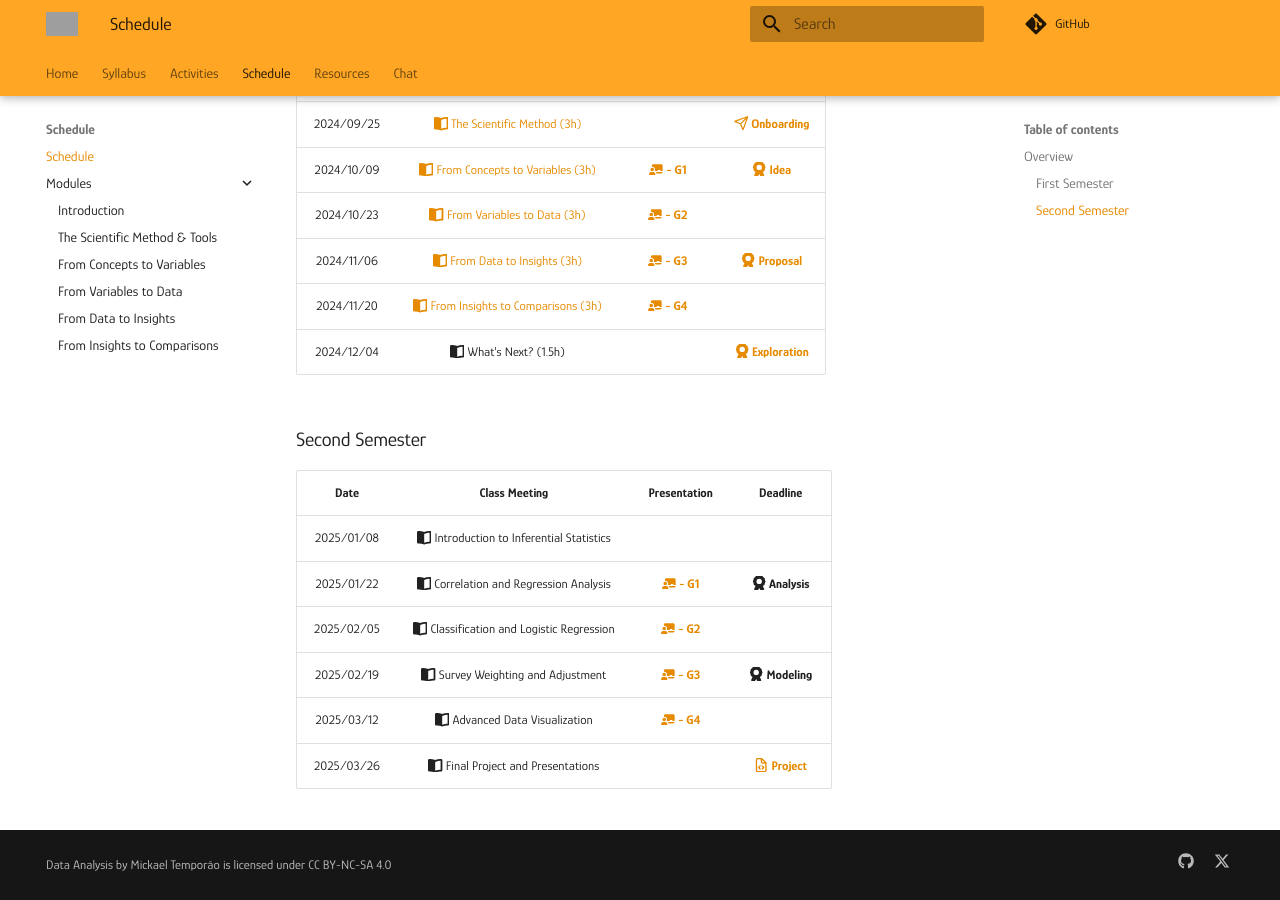
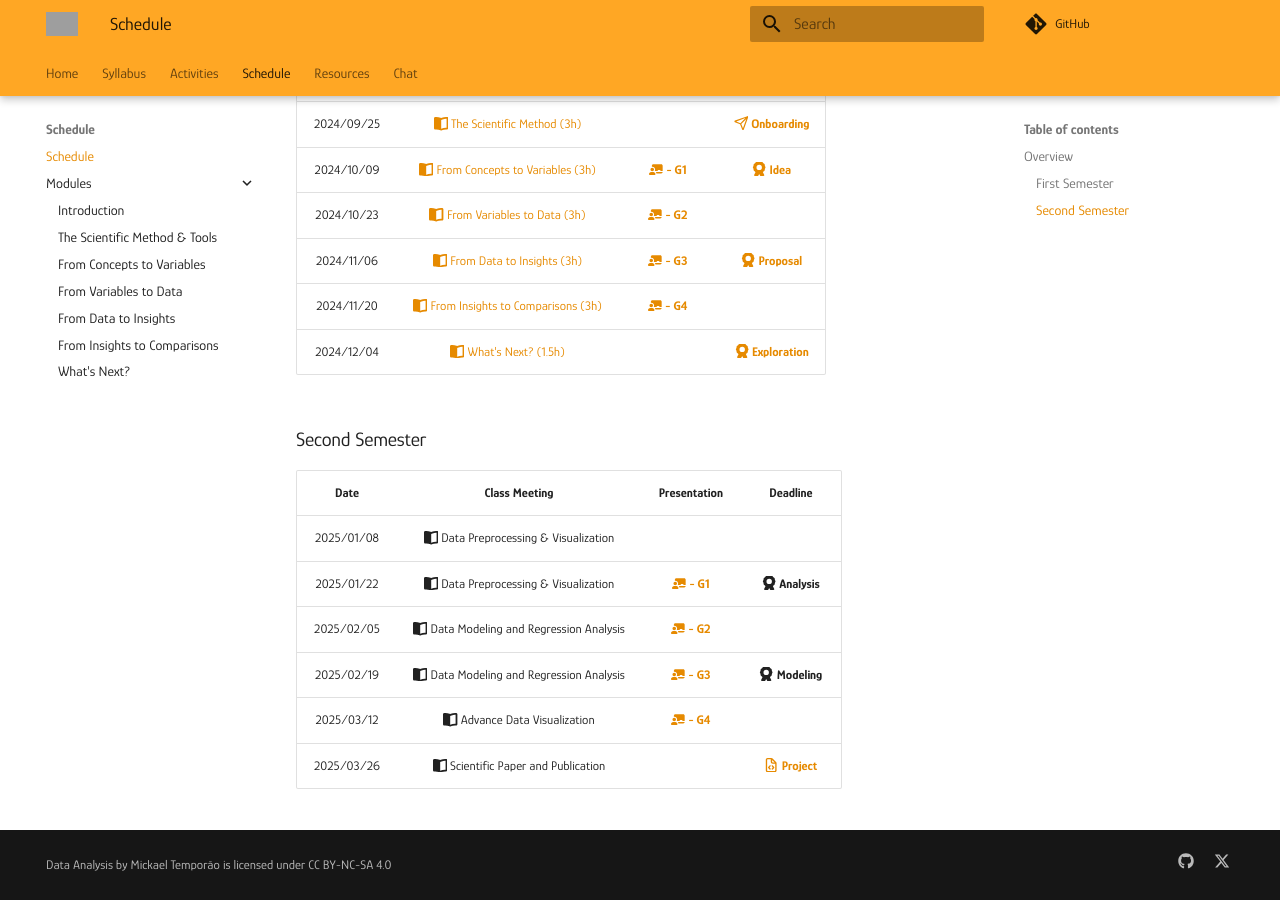
Before and after one commit to mickaeltemporao/data-analysis, an MkDocs documentation site: the page built from docs/schedule.md, in a window 1280 px wide and 900 px high, scrolled down 650 px. Built offline with MkDocs 1.6.1 and Material for MkDocs 9.7.7, drawn with Linux system fonts in a browser that asks for light colours; comment, search, counter and statistics services are not loaded; grey boxes are pictures that could not be loaded.

Commit message:
update course

```diff
--- a/docs/schedule.md
+++ b/docs/schedule.md
@@ -26,7 +26,7 @@ This schedule is an approximation, subject to change due needs of the students i
 | 2024/10/23 | [:fontawesome-solid-book-open: From Variables to Data (3h)](modules/data.md)       |[**:fontawesome-solid-chalkboard-user: - G2**](activities/participation.md) | |
 | 2024/11/06 | [:fontawesome-solid-book-open: From Data to Insights (3h)](/modules/exploration-1.md)    |[**:fontawesome-solid-chalkboard-user: - G3**](activities/participation.md) | [**:fontawesome-solid-award: Proposal**](https://colab.research.google.com/github/mickaeltemporao/data-analysis/blob/main/materials/assignment-2.ipynb)     |
 | 2024/11/20 | [:fontawesome-solid-book-open: From Insights to Comparisons (3h)](modules/exploration-2.md) |[**:fontawesome-solid-chalkboard-user: - G4**](activities/participation.md) | |
-| 2024/12/04 | :fontawesome-solid-book-open: What's Next? (1.5h)                                                                                |                                                                            | [**:fontawesome-solid-award: Exploration**](https://colab.research.google.com/github/mickaeltemporao/data-analysis/blob/main/materials/assignment-3.ipynb) |
+| 2024/12/04 | [:fontawesome-solid-book-open: What's Next? (1.5h)](modules/next.md)                        |                                                                            | [**:fontawesome-solid-award: Exploration**](https://colab.research.google.com/github/mickaeltemporao/data-analysis/blob/main/materials/assignment-3.ipynb) |
 
 <!-- | 2024/10/09 | [:fontawesome-solid-book-open: From Concepts to Variables (3h)](modules/concepts-variables.md)   |[**:fontawesome-solid-chalkboard-user: - G1**](activities/participation.md) | [**:fontawesome-solid-award: Idea**](https://colab.research.google.com/github/mickaeltemporao/data-analysis/blob/main/materials/assignment-1.ipynb)     | -->
 
@@ -34,12 +34,12 @@ This schedule is an approximation, subject to change due needs of the students i
 
 | Date       | Class Meeting | Presentation                                                               | Deadline |
 | :-:        | :-: | :-:                                                                        | :-:      |
-| 2025/01/08 | :fontawesome-solid-book-open: Introduction to Inferential Statistics                |                                                                            |          |
-| 2025/01/22 | :fontawesome-solid-book-open: Correlation and Regression Analysis   |[**:fontawesome-solid-chalkboard-user: - G1**](activities/participation.md) | **:fontawesome-solid-award: Analysis**     |
-| 2025/02/05 | :fontawesome-solid-book-open: Classification and Logistic Regression       |[**:fontawesome-solid-chalkboard-user: - G2**](activities/participation.md) | |
-| 2025/02/19 | :fontawesome-solid-book-open: Survey Weighting and Adjustment    |[**:fontawesome-solid-chalkboard-user: - G3**](activities/participation.md) | **:fontawesome-solid-award: Modeling** |
-| 2025/03/12 | :fontawesome-solid-book-open: Advanced Data Visualization |[**:fontawesome-solid-chalkboard-user: - G4**](activities/participation.md) | |
-| 2025/03/26 | :fontawesome-solid-book-open: Final Project and Presentations|                                                                            | [**:fontawesome-regular-file-code: Project**](activities/project.md)|
+| 2025/01/08 | :fontawesome-solid-book-open: Data Preprocessing & Visualization |                                                                            |          |
+| 2025/01/22 | :fontawesome-solid-book-open: Data Preprocessing & Visualization |[**:fontawesome-solid-chalkboard-user: - G1**](activities/participation.md) | **:fontawesome-solid-award: Analysis**     |
+| 2025/02/05 | :fontawesome-solid-book-open: Data Modeling and Regression Analysis |[**:fontawesome-solid-chalkboard-user: - G2**](activities/participation.md) | |
+| 2025/02/19 | :fontawesome-solid-book-open: Data Modeling and Regression Analysis |[**:fontawesome-solid-chalkboard-user: - G3**](activities/participation.md) | **:fontawesome-solid-award: Modeling** |
+| 2025/03/12 | :fontawesome-solid-book-open: Advance Data Visualization |[**:fontawesome-solid-chalkboard-user: - G4**](activities/participation.md) | |
+| 2025/03/26 | :fontawesome-solid-book-open: Scientific Paper and Publication |                                                                            | [**:fontawesome-regular-file-code: Project**](activities/project.md)|
 
 
 <!-- | Date       | Module                             | Class                                                      | Presentation                                                                   | Deadline                                  | -->
--- a/mkdocs.yml
+++ b/mkdocs.yml
@@ -68,6 +68,7 @@ nav:
       - modules/data.md
       - modules/exploration-1.md
       - modules/exploration-2.md
+      - modules/next.md
       # - modules/management.md
       # - modules/descriptive-inference.md
       # - modules/causal-inference.md
```
Also changed, not shown: docs/modules/next.md (added, +28 -0 lines), docs/images/favicon.ico (added).
